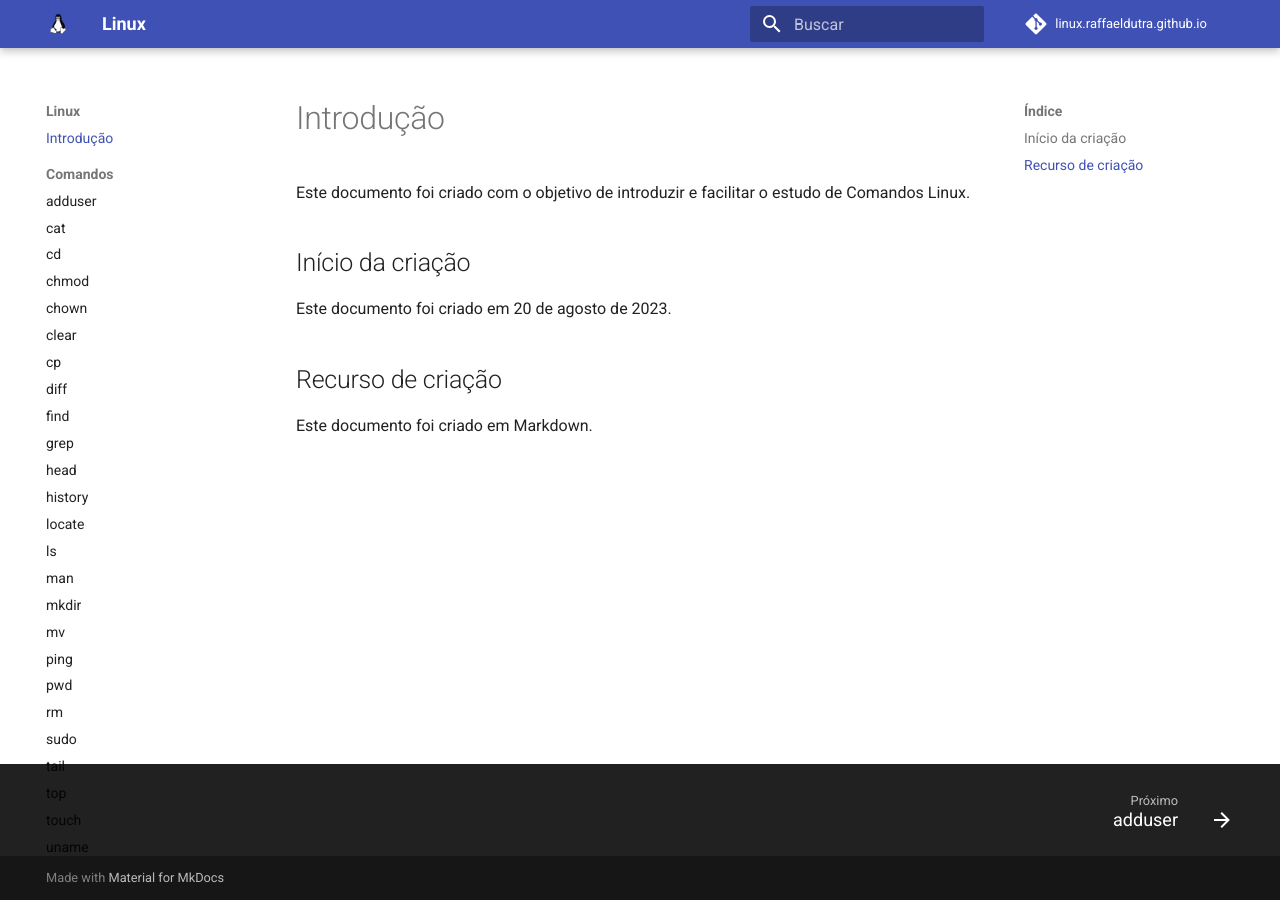
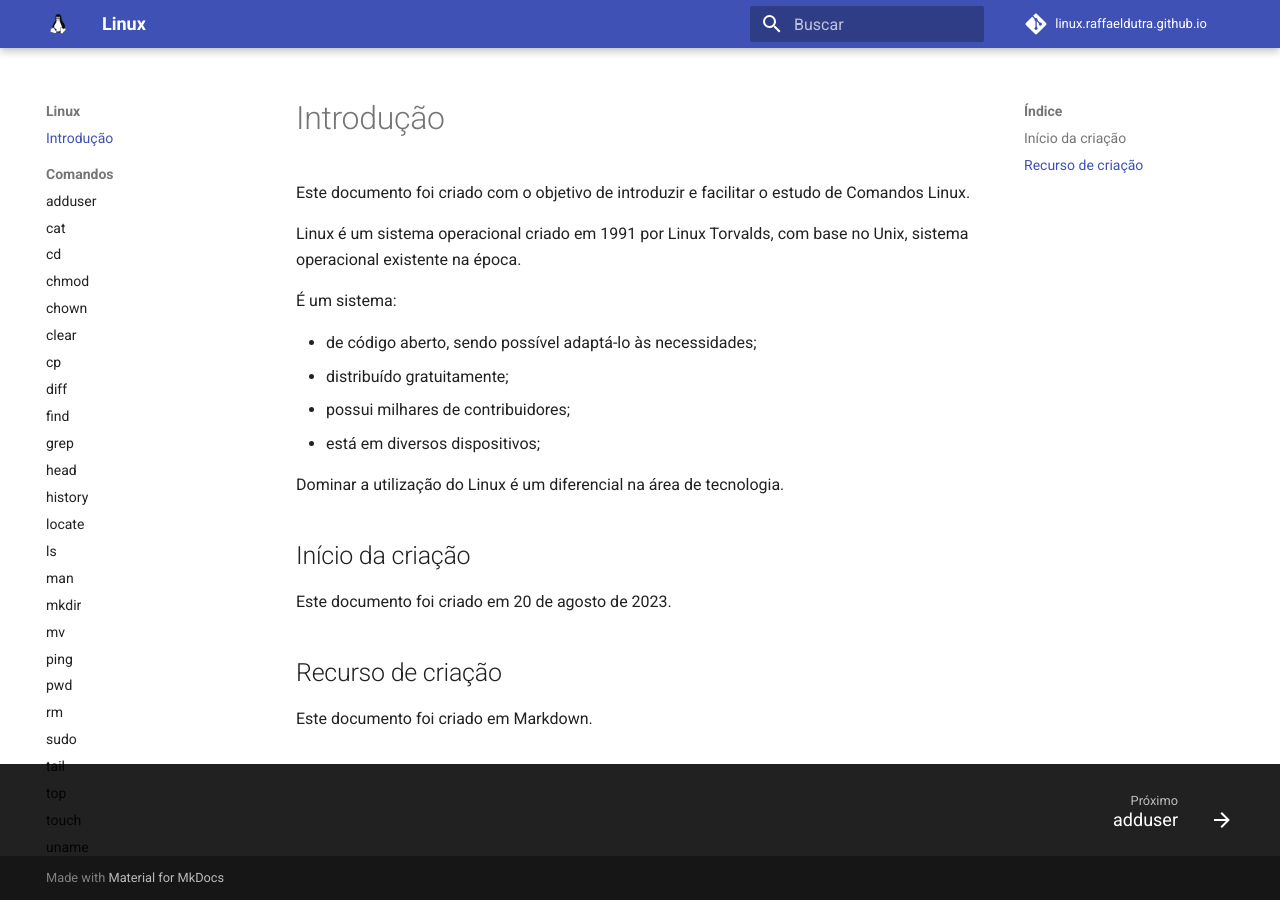
Before and after one commit to raffaeldutra/linux.raffaeldutra.github.io, an MkDocs documentation site: the page built from docs/index.md, in a window 1280 px wide. Built offline with MkDocs 1.6.1 and Material for MkDocs 9.7.7, drawn with Linux system fonts in a browser that asks for light colours; comment, search, counter and statistics services are not loaded.

Commit message:
Closes #25 Escrita na pagina inicial hitoria resumida do Linux

```diff
--- a/docs/index.md
+++ b/docs/index.md
@@ -1,6 +1,17 @@
 # Introdução
 
 Este documento foi criado com o objetivo de introduzir e facilitar o estudo de Comandos Linux.
+
+Linux é um sistema operacional criado em 1991 por Linux Torvalds, com base no Unix, sistema operacional existente na época.
+
+É um sistema:
+
+* de código aberto, sendo possível adaptá-lo às necessidades;
+* distribuído gratuitamente;
+* possui milhares de contribuidores;
+* está em diversos dispositivos;
+
+Dominar a utilização do Linux é um diferencial na área de tecnologia.
 
 ## Início da criação
 
```
